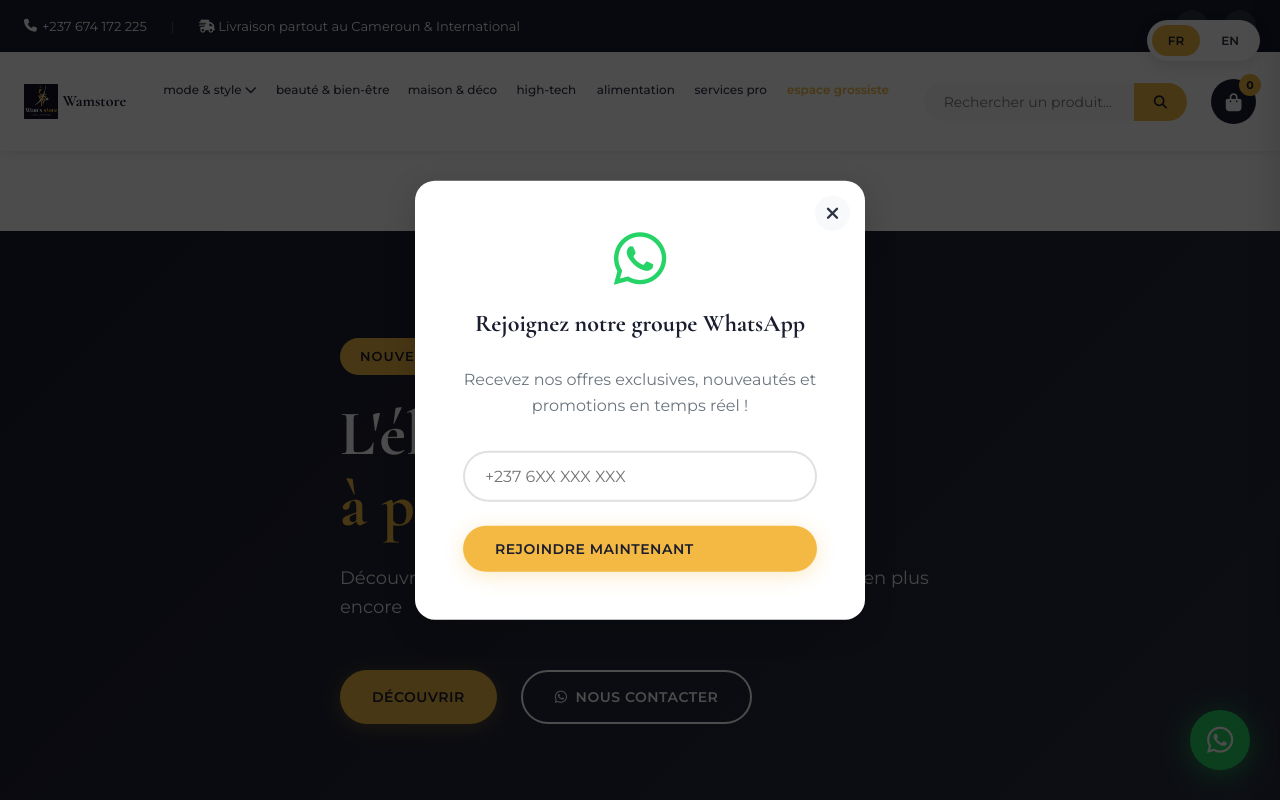
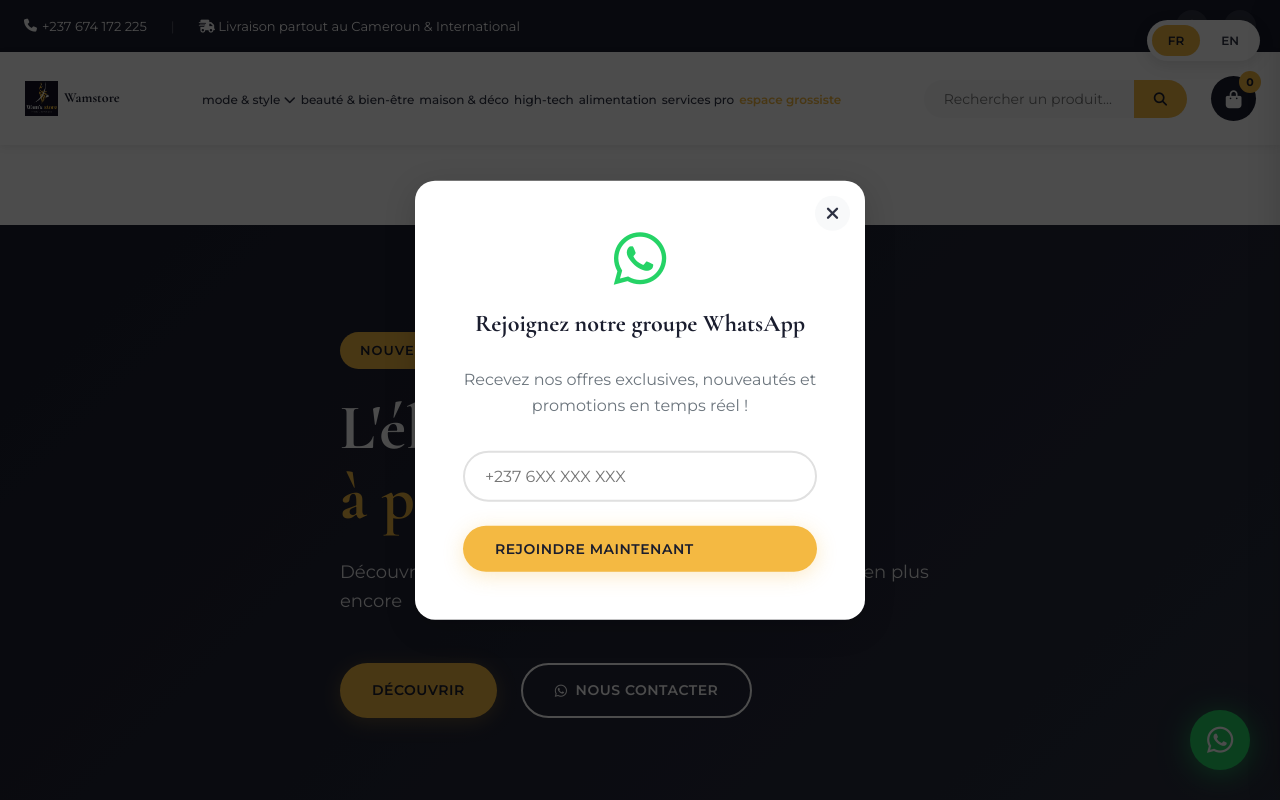
Before and after one commit to wambafranckborel-lang/Wamstore, a plain HTML site: page index.html in a window 1280 px wide. Shown: the top 800 px of the page. Drawn offline with nearby package versions, Linux system fonts and the light colour scheme.

Commit message:
Update style.css

```diff
--- a/css/style.css
+++ b/css/style.css
@@ -214,7 +214,7 @@ input, textarea, select {
 
 .logo-text {
     font-family: var(--font-heading);
-    font-size: 16px;
+    font-size: 14px;
     font-weight: 700;
     color: var(--secondary-color);
 }
@@ -223,15 +223,17 @@ input, textarea, select {
 .main-nav ul {
     display: flex;
     flex-wrap: nowrap;
-    gap: 8px;
+    gap: 5px;
+    align-items: center;
 }
 
 .main-nav a {
     font-weight: 500;
     font-size: 12px;
     text-transform: lowercase;
+    white-space: nowrap;
     letter-spacing: 0px;
-    padding: 4px 8px;
+    padding: 5px 0;
     position: relative;
 }
 
```
